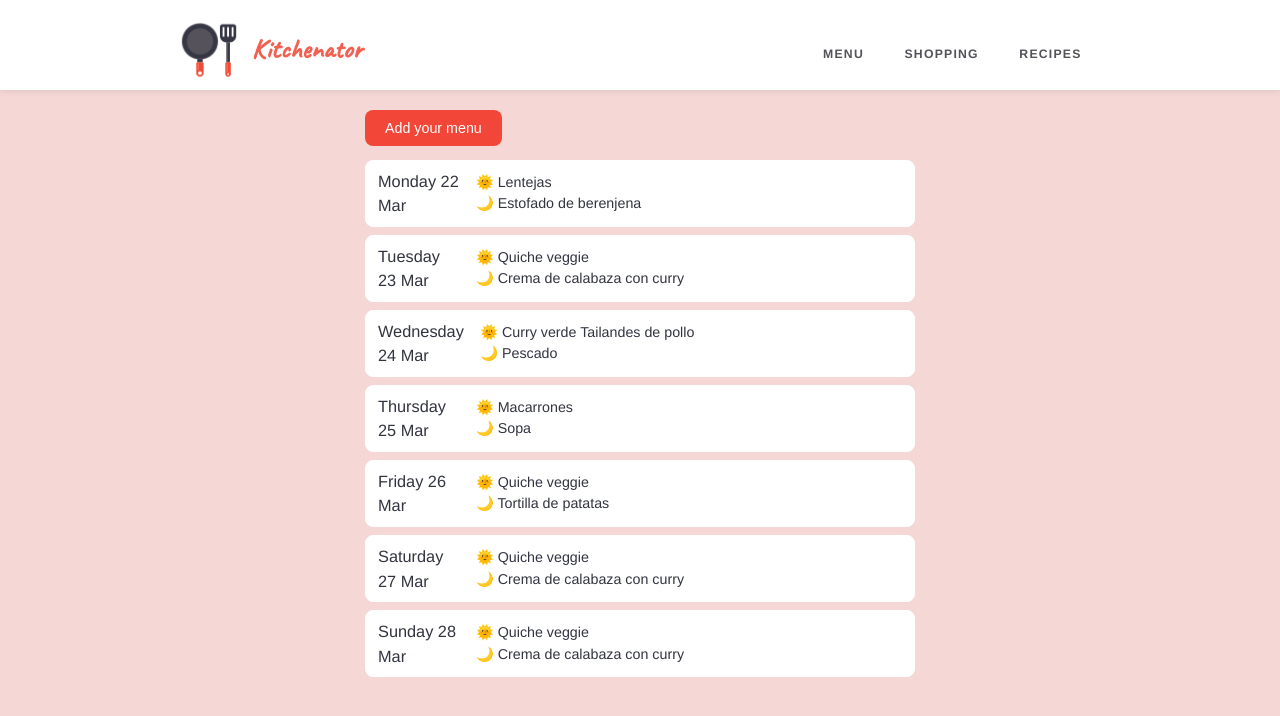
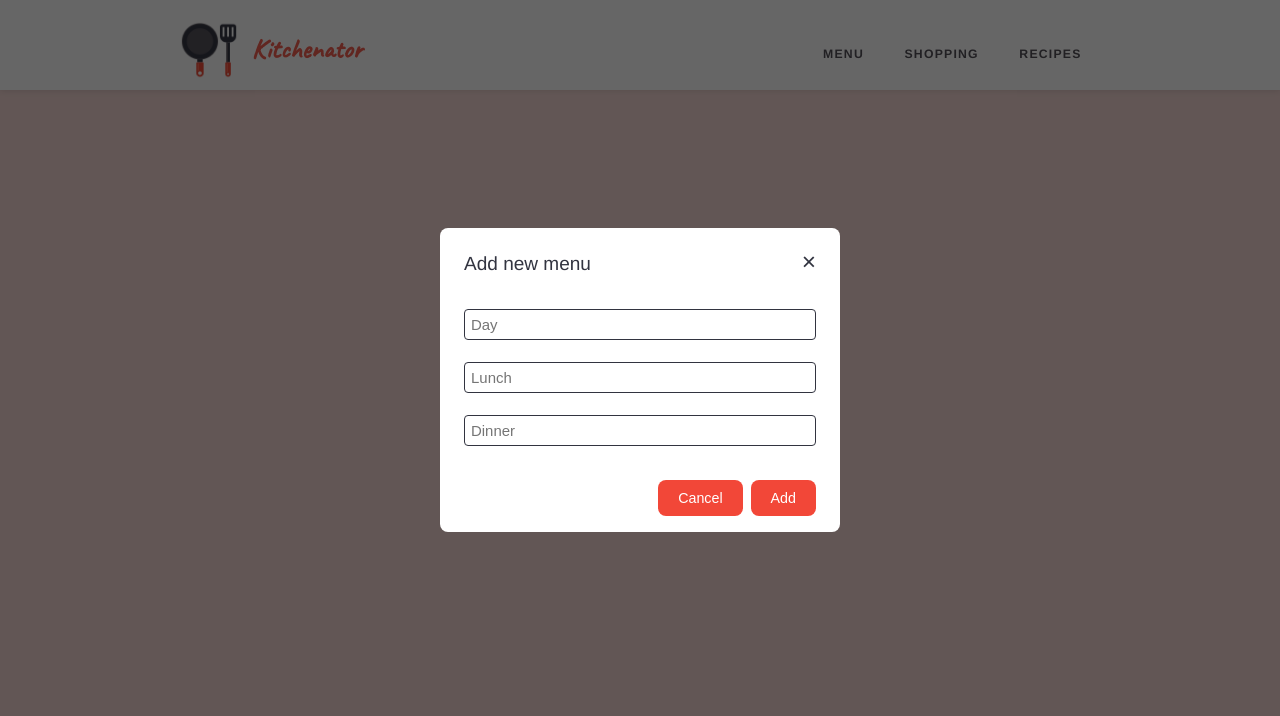
Before and after one commit to aidamanna/kitchenator, a website built with Parcel: page src/main/index.html in a window 1280 px wide. Both pictures are taken after a click on the button "Add your menu". Built offline with nearby package versions, Linux system fonts and the light colour scheme.

Commit message:
Create modal scheleton for adding a new menu

```diff
--- a/src/main/addMenuView.js
+++ b/src/main/addMenuView.js
@@ -1,5 +1,26 @@
 function render() {
-    console.log("add menu");
+    const addMenuModal = `<div class="modal-container">
+        <div class="modal">
+            <div class="modal-wrapper">
+                <header class="modal-header">
+                    <h2> Add new menu </h2>
+                    <span class="close">&times;</span>
+                  </header>
+                  <form class="modal-content" >
+                    <input type="text" placeholder="Day"/>
+                    <input type="text" placeholder="Lunch"/>
+                    <input type="text" placeholder="Dinner"/>
+                  </form>
+                  <footer class="modal-footer">
+                    <input type="button" value="Cancel" class="btn-default"/>
+                    <input type="submit" value="Add" class="btn-default btn-align-right"/>
+                  </footer>
+            </div>
+        </div>
+    </div>`
+
+    const targetElement = document.querySelector('.main');
+    targetElement.innerHTML = addMenuModal; //add instead of replace
 }
 
 module.exports = { render };
--- a/src/main/menuView.js
+++ b/src/main/menuView.js
@@ -15,10 +15,10 @@ function render(targetElement) {
             </div>
         </li>`).join('');
 
-    const menuListListElement = `<input type="button" class="btn-default btn-block" value="Add your menu">
+    const menuListElement = `<input type="button" class="btn-default btn-block" value="Add your menu">
                 <ul class="weekly-menu-list">${menuItemsElement}</ul>`
 
-    targetElement.innerHTML = menuListListElement;
+    targetElement.innerHTML = menuListElement;
 
     const buttonElement = document.querySelector('input');
     buttonElement.addEventListener('click', addMenuView.render)
--- a/src/main/style.css
+++ b/src/main/style.css
@@ -5,10 +5,10 @@
     --gray: #323440;
     --red: #F24738;
     --light-red: #F26052;
+    --pink: #F5D8D5;
     --black: #0D0D0D;
-
     --white: #FFF;
-    --pink: #F5D8D5;
+    --transparent: rgba(0,0,0,0.6);
 }
 
 * {
@@ -180,8 +180,85 @@ body {
     background-color: var(--light-red);
 }
 
+.btn-align-right {
+    margin-left: 8px;
+}
+
 @media (min-width:600px) {
     .btn-default {
         width: auto;
     }
 }
+
+.modal-container {
+    position: fixed;
+    z-index: 1;
+    left: 0;
+    top: 0;
+    width: 100%;
+    height: 100%;
+    overflow: auto;
+    background-color: var(--transparent);
+}
+
+.modal {
+    display: flex;
+    justify-content: center;
+    align-items: center;
+    width: 100%;
+    height: 95%;
+}
+
+.modal-wrapper {
+    display: flex;
+    flex-direction: column;
+    width: 400px;
+    max-width: 100%;
+    max-height: 100%;
+    padding: 16px 24px;
+    border-radius: 8px;
+    background-color: var(--white);
+}
+
+.modal-header {
+    display: flex;
+    justify-content: space-between;
+    align-items: baseline;
+    margin-bottom: 20px;
+}
+
+.modal-footer {
+    display: flex;
+    justify-content: flex-end;
+    margin-top: 20px;
+}
+
+h2 {
+    font-size: 1.4em;
+    font-weight: normal;
+    margin-block-start: 0;
+    margin-block-end: 0;
+}
+
+.close {
+    color: var(--gray);
+    font-size: 1.8em;
+}
+
+.close:hover {
+    color: var(--light-gray);
+    text-decoration: none;
+    cursor: pointer;
+}
+
+input[type="text"] {
+    width: 100%;
+    padding: 6px;
+    border: 1px solid var(--gray);
+    border-radius: 4px;
+    box-sizing: border-box;
+    margin-top: 8px;
+    margin-bottom: 14px;
+    resize: vertical;
+    font-size: 1.1em;
+}
```
